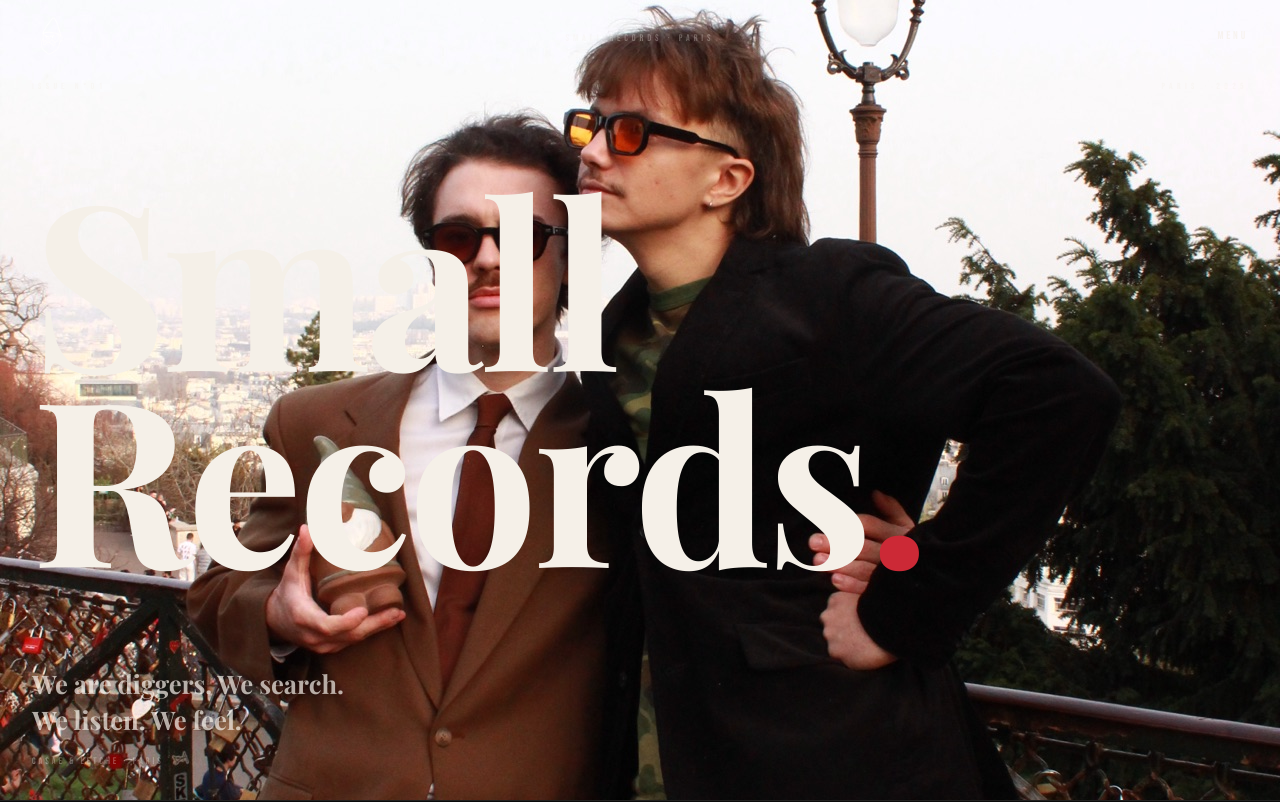
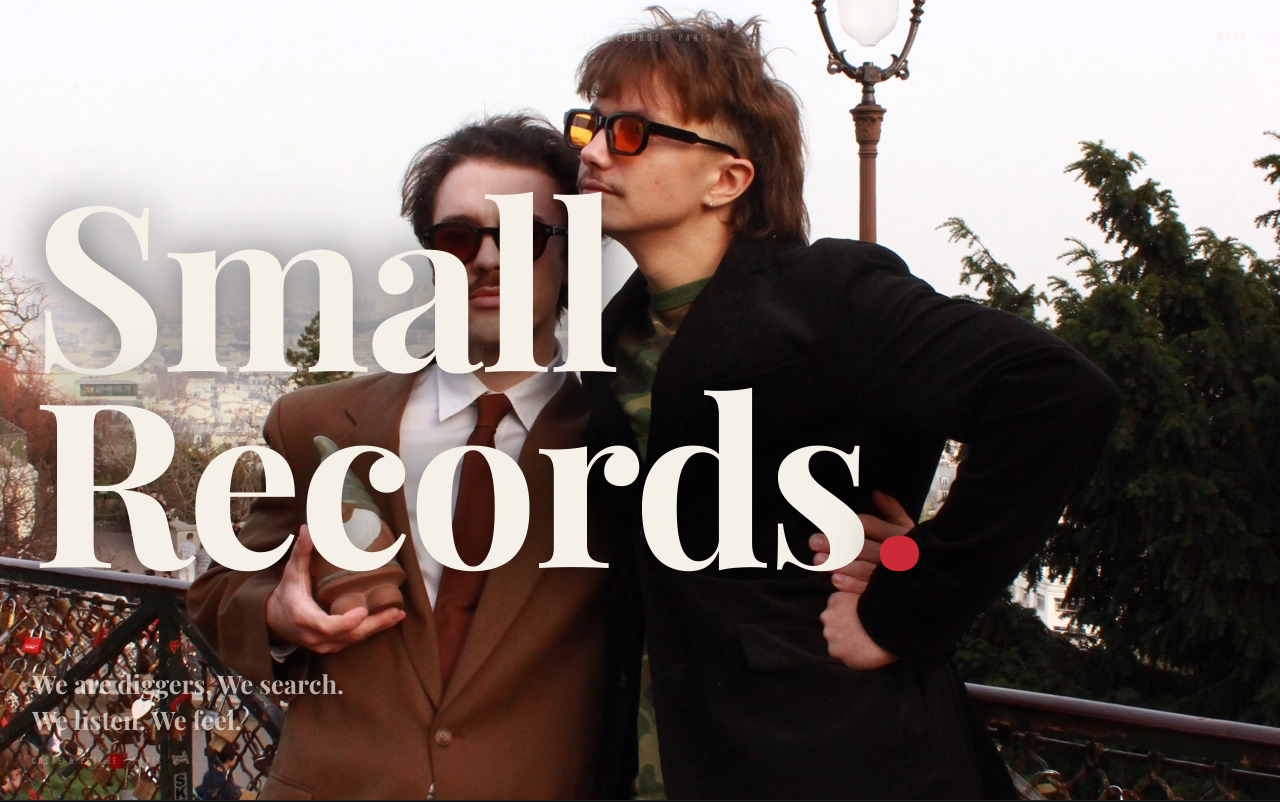
Before and after one commit to myltonvanbolderen-design/small-record, a Next.js app: page / in a window 1280 px wide. Shown: the top 802 px of the page. Built offline with nearby package versions, Linux system fonts and the light colour scheme; a web font is replaced by a local one.

Commit message:
style: add subtle dark glow around cover title for depth
Co-Authored-By: Claude Opus 4.6 (1M context) <noreply@anthropic.com>

```diff
--- a/app/page.tsx
+++ b/app/page.tsx
@@ -45,7 +45,7 @@ export default function HomePage() {
             </AnimatedSection>
 
             <AnimatedSection duration={1} scale>
-              <h1 className="pointer-events-none -mb-[3vw] select-none font-display text-[clamp(4rem,18vw,16rem)] font-bold leading-[0.85] tracking-[-0.02em]">
+              <h1 className="pointer-events-none -mb-[3vw] select-none font-display text-[clamp(4rem,18vw,16rem)] font-bold leading-[0.85] tracking-[-0.02em]" style={{ textShadow: '0 0 40px rgba(0,0,0,0.5), 0 0 80px rgba(0,0,0,0.3)' }}>
                 <span className="block">Small</span>
                 <span className="block">
                   Records<span className="text-terracotta">.</span>
```
